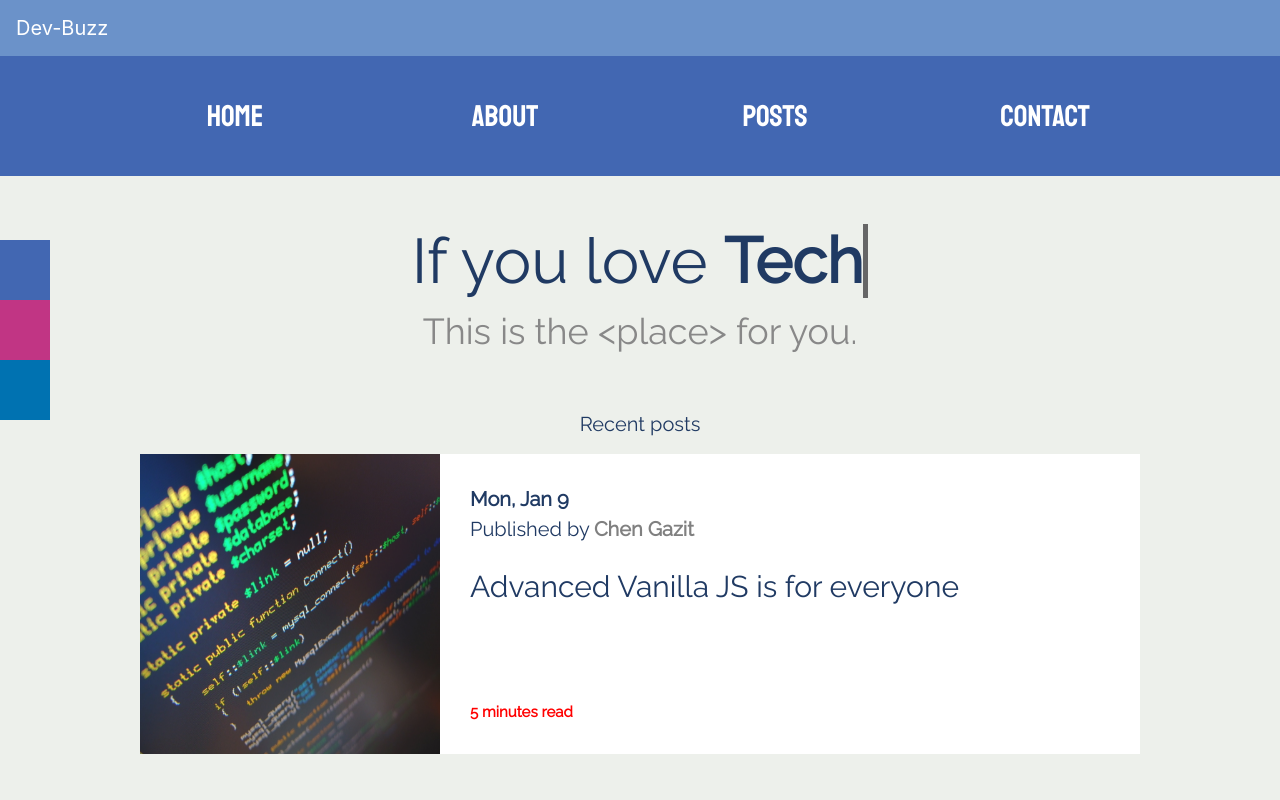
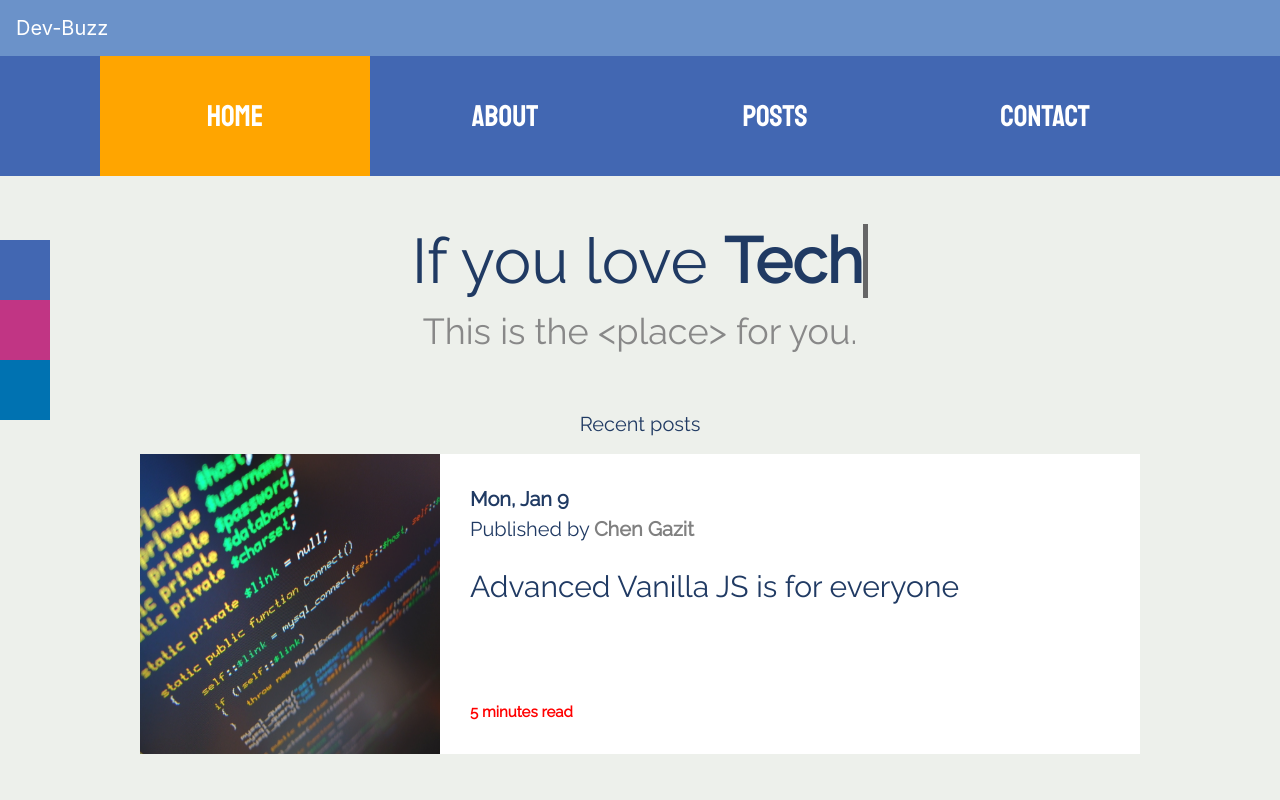
Before and after one commit to ChengaDev/dev-buzz, a Next.js app: page / in a window 1280 px wide. Shown: the top 800 px of the page. Built offline with nearby package versions, Linux system fonts and the light colour scheme; some icons are missing.

Commit message:
mark selected route

```diff
--- a/pages/_app.tsx
+++ b/pages/_app.tsx
@@ -7,8 +7,11 @@ import NavBar from 'react-bootstrap/Navbar';
 import FloatingSocialBox from '../components/FloatingSocialBox/FloatingSocialBox';
 import Footer from '../components/Shared/Footer';
 import AppRoutes from '../configuration/AppRoutes';
+import { useRouter } from 'next/router';
 
 export default function App({ Component }) {
+	const router = useRouter();
+
 	return (
 		<Layout>
 			<Head>
@@ -30,16 +33,16 @@ export default function App({ Component }) {
 				<NavBar.Toggle aria-controls='basic-navbar-nav' />
 			</NavBar>
 			<SubNav>
-				<SubNavItem>
+				<SubNavItem isSelected={router.pathname === AppRoutes.Home}>
 					<Link href={AppRoutes.Home}>Home</Link>
 				</SubNavItem>
-				<SubNavItem>
+				<SubNavItem isSelected={router.pathname === AppRoutes.About}>
 					<Link href={AppRoutes.About}>About</Link>
 				</SubNavItem>
-				<SubNavItem>
+				<SubNavItem isSelected={router.pathname === AppRoutes.Posts}>
 					<Link href={AppRoutes.Posts}>Posts</Link>
 				</SubNavItem>
-				<SubNavItem>
+				<SubNavItem isSelected={router.pathname === AppRoutes.Contact}>
 					<Link href={AppRoutes.Contact}>Contact</Link>
 				</SubNavItem>
 			</SubNav>
@@ -104,15 +107,20 @@ const SubNav = styled.div`
 	}
 `;
 
-const SubNavItem = styled.div`
+interface SubNavProps {
+	isSelected: boolean;
+}
+
+const SubNavItem = styled.div<SubNavProps>`
 	flex: 1;
 	text-align: center;
 	cursor: pointer;
 	transition: all 0.5s;
 
+	background: ${(props) => (props.isSelected ? 'orange' : 'inherit')};
+
 	&:hover {
 		background: orange;
-		color: black;
 	}
 `;
 
```
